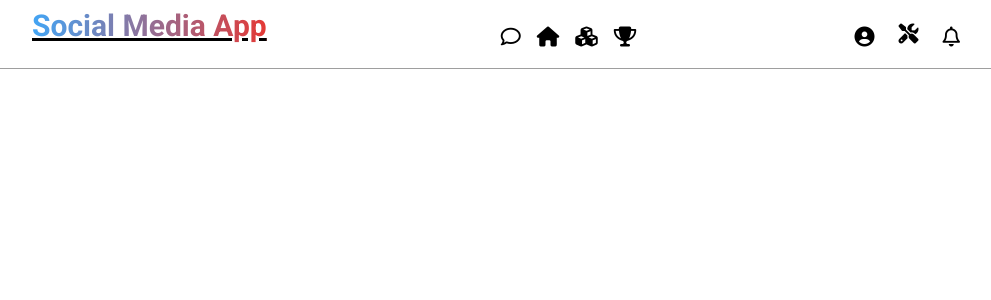
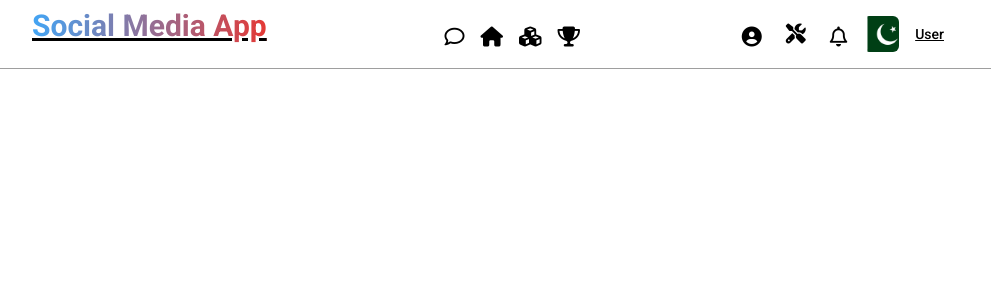
Before and after one commit to owaisrazads/Social-app-eact, a React (Vite) app in the folder social react app/: page / in a window 1280 px wide. Shown: the top 300 px of the page, without its empty margins (144-1135 px from the left). Built offline with nearby package versions, Linux system fonts and the light colour scheme.

Commit message:
complete navbar components

```diff
--- a/social react app/src/components/Navbar/UserLinks.jsx
+++ b/social react app/src/components/Navbar/UserLinks.jsx
@@ -1,4 +1,7 @@
 import React from 'react'
+import {  Tooltip } from "@material-tailwind/react";
+import { Avatar } from "@material-tailwind/react";
+import avatar from "../../assets/images/avatar.png"
 
 const UserLinks = () => {
   return (
@@ -12,6 +15,12 @@ const UserLinks = () => {
       <div  className='hover:translate-y-1 duration-500 ease-in-out hover:text-blue-500'>
       <i class="fa-regular fa-bell text-xl ml-3"></i>
       </div>
+      <div className='mx-4 flex items-center'>
+        <Tooltip content="Sign Out" placement= "bottom" >
+        <Avatar src= {avatar} size='sm' alt='avatar' variant='rounded' ></Avatar>
+        </Tooltip>
+        <p className='ml-4 font-roboto text-sm text-black font-medium no-underline'>User</p>
+      </div>
     </div>
   )
 }
```
Also changed, not shown: social react app/src/assets/images/avatar.png (added).
